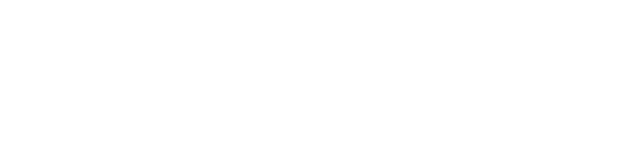
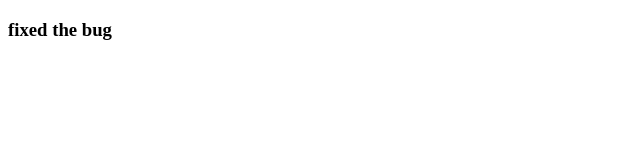
Before and after one commit to thakurdikshant15/gitDemo, a plain HTML site: page new.html in a window 1280 px wide. Shown: the whole page, without its empty margins (0-640 px from the left). Drawn offline with Linux system fonts and the light colour scheme.

Commit message:
fixed the bug

```diff
--- a/new.html
+++ b/new.html
@@ -6,6 +6,7 @@
     <title>This is my changed issuetitle-2</title>
 </head>
 <body>
+    <h3>fixed the bug</h3>
 
 </body>
 </html>
```
